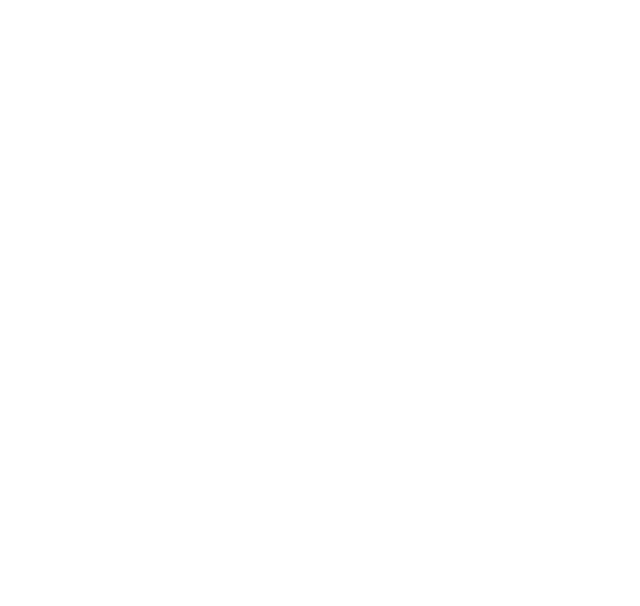
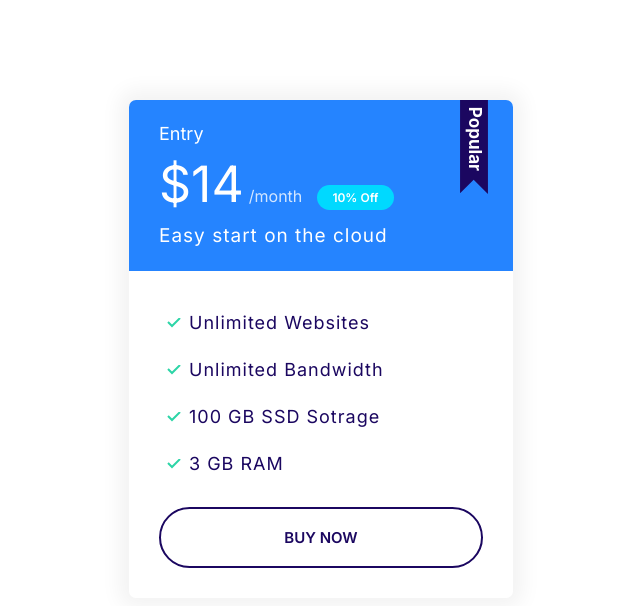
Before and after one commit to romchristian/moshify, a plain HTML site: page index.html in a window 1280 px wide. Shown: the whole page, without its empty margins (319-959 px from the left). Drawn offline with Linux system fonts and the light colour scheme.

Commit message:
Plans components

```diff
--- a/css/styles.css
+++ b/css/styles.css
@@ -111,6 +111,7 @@ a {
 
 .badge--small {
   font-size: 1.6rem;
+  padding: 0.5rem 1.5rem;
 }
 
 @media screen and (min-width: 1024px) {
@@ -185,6 +186,7 @@ a {
   white-space: nowrap;
   cursor: pointer;
   text-align: center;
+  outline: 0;
 }
 
 .btn--primary {
@@ -275,3 +277,91 @@ a {
     font-size: 1.5rem;
   }
 }
+
+/* Cards */
+
+.card {
+  border-radius: 7px;
+  box-shadow: 0 0 20px 10px #f3f3f3;
+  overflow: hidden;
+}
+
+.card__header,
+.card__body {
+  padding: 2rem 3rem;
+}
+
+.card--primary .card__header {
+  background: var(--primary-color);
+  color: #fff;
+}
+
+.card--secondary .card__header {
+  background: var(--secondary-color);
+  color: #fff;
+}
+
+.card--secondary .badge--secondary {
+  background: #02cdf1;
+}
+
+/* Plans */
+
+.plan__name {
+  color: #fff;
+  margin: 0;
+  font-weight: 500;
+  font-size: 2.4rem;
+}
+
+.plan__price {
+  font-size: 6rem;
+}
+
+.plan__billing-cycle {
+  font-size: 2.4rem;
+  font-weight: 300;
+  opacity: 0.8;
+  margin-right: 1rem;
+}
+
+.plan__description {
+  font-size: 2rem;
+  font-weight: 300;
+  letter-spacing: 1px;
+  display: block;
+}
+
+.plan .list__item {
+  margin-bottom: 2rem;
+  letter-spacing: 1px;
+}
+.plan--popular .card__header {
+  position: relative;
+}
+.plan--popular .card__header::before {
+  content: url("../images/popular.svg");
+  width: 40px;
+  display: inline-block;
+  position: absolute;
+  top: -6px;
+  right: 5%;
+}
+
+@media screen and (min-width: 1024px) {
+  .plan__name {
+    font-size: 1.8rem;
+  }
+
+  .plan__price {
+    font-size: 5rem;
+  }
+
+  .plan__billing-cycle {
+    font-size: 1.6rem;
+  }
+
+  .plan__description {
+    font-size: 1.9rem;
+  }
+}
--- a/index.html
+++ b/index.html
@@ -12,5 +12,30 @@
     <link rel="stylesheet" href="css/normalize.css" />
     <link rel="stylesheet" href="css/styles.css" />
   </head>
-  <body></body>
+  <body>
+    <div style="display: flex; justify-content: center; margin-top: 100px">
+      <div style="width: 30%">
+        <div class="plan plan--popular">
+          <div class="card card--primary">
+            <header class="card__header">
+              <h3 class="plan__name">Entry</h3>
+              <span class="plan__price">$14</span>
+              <span class="plan__billing-cycle">/month</span>
+              <span class="badge badge--secondary badge--small">10% Off</span>
+              <span class="plan__description">Easy start on the cloud</span>
+            </header>
+            <div class="card__body">
+              <ul class="list list--tick">
+                <li class="list__item">Unlimited Websites</li>
+                <li class="list__item">Unlimited Bandwidth</li>
+                <li class="list__item">100 GB SSD Sotrage</li>
+                <li class="list__item">3 GB RAM</li>
+              </ul>
+              <button class="btn btn--outline btn--block">Buy Now</button>
+            </div>
+          </div>
+        </div>
+      </div>
+    </div>
+  </body>
 </html>
```
Also changed, not shown: components/plans.html (added, +41 -0 lines), images/popular.svg (added).
